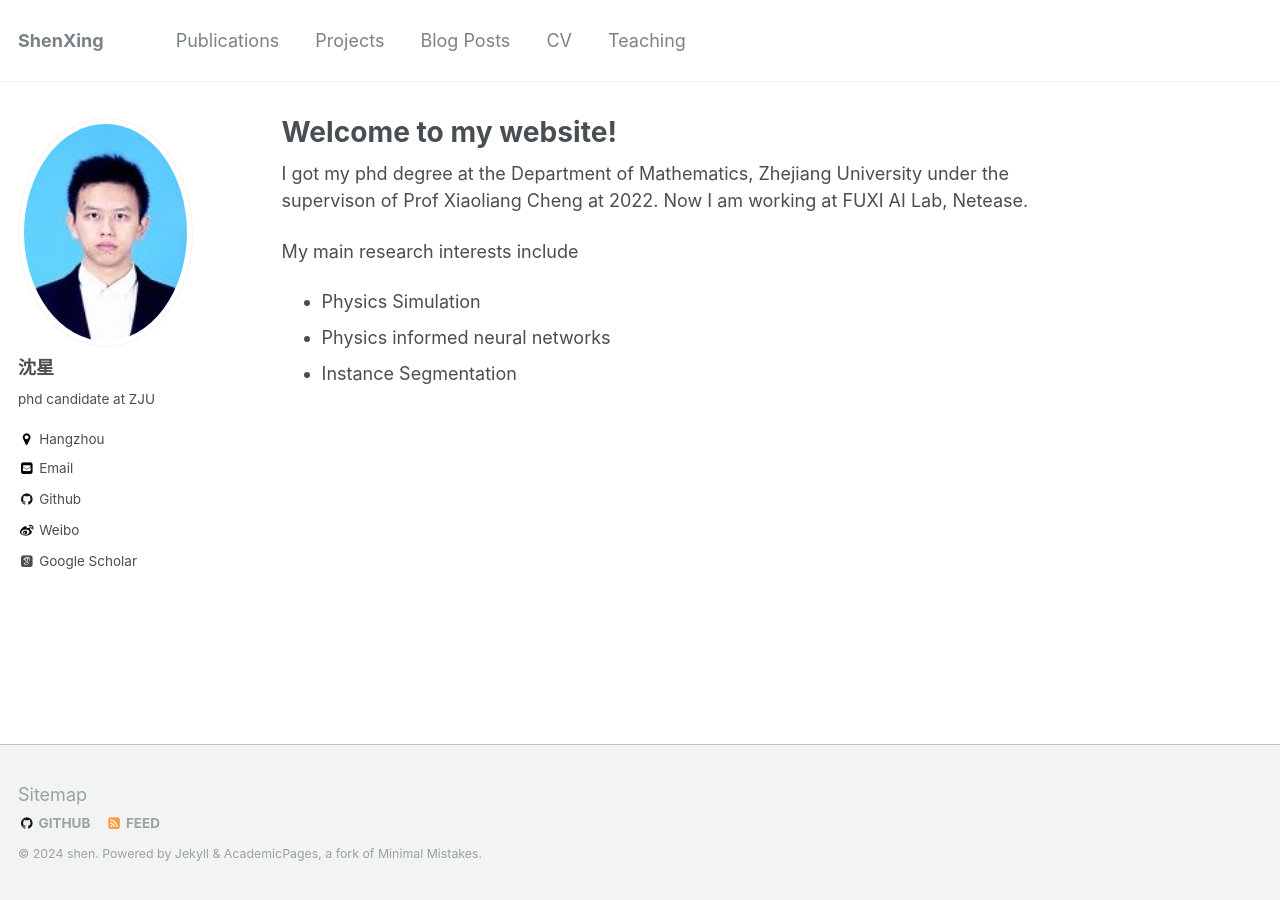
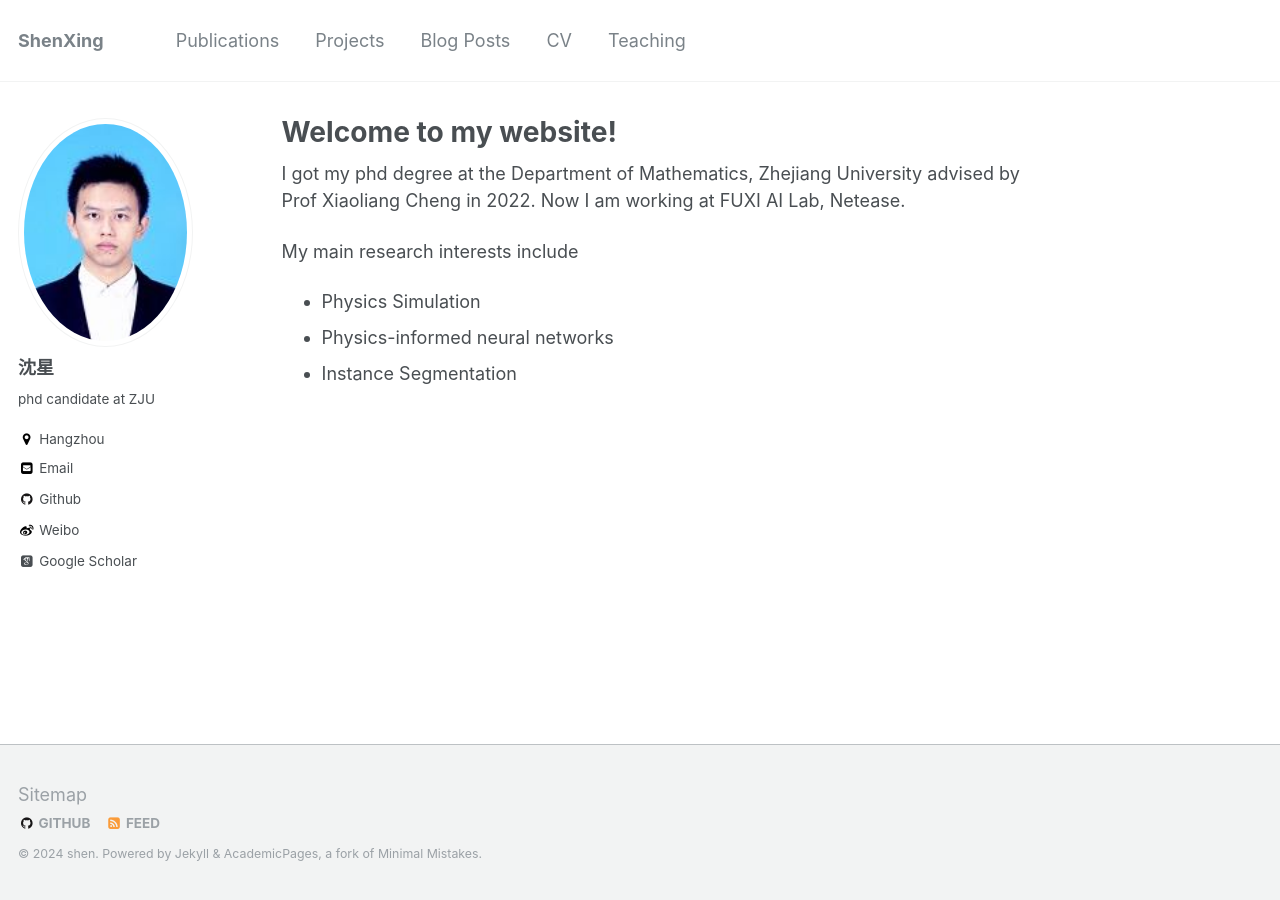
Before and after one commit to Xingbaji/xingbaji.github.io, a Jekyll site: the page built from _pages/about.md, in a window 1280 px wide. Built offline with Jekyll 4.4.1, drawn with Linux system fonts in a browser that asks for light colours; some web fonts are replaced.

Commit message:
Update about.md

```diff
--- a/_pages/about.md
+++ b/_pages/about.md
@@ -8,10 +8,10 @@ redirect_from:
   - /about.html
 ---
 
-I got my phd degree at the Department of Mathematics, Zhejiang University under the supervison of Prof Xiaoliang Cheng at 2022.
+I got my phd degree at the Department of Mathematics, Zhejiang University advised by Prof Xiaoliang Cheng in 2022.
 Now I am working at FUXI AI Lab, Netease.
 
 My main research interests include
 - Physics Simulation
-- Physics informed neural networks
+- Physics-informed neural networks
 - Instance Segmentation
```
